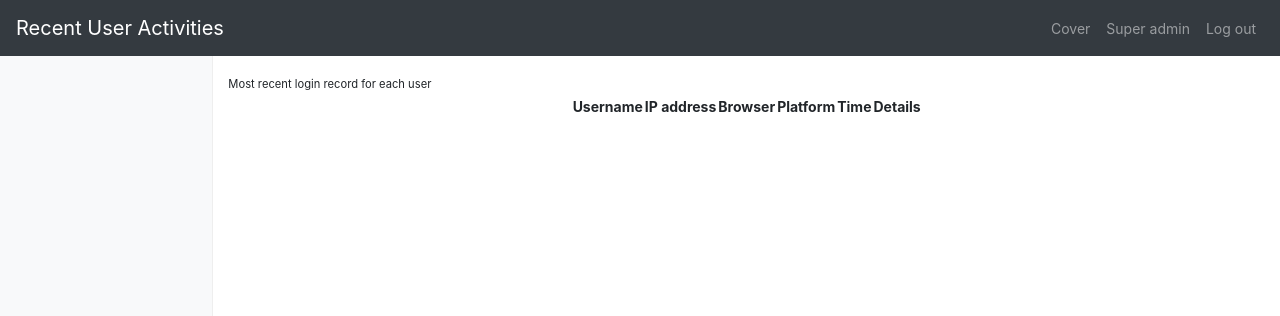
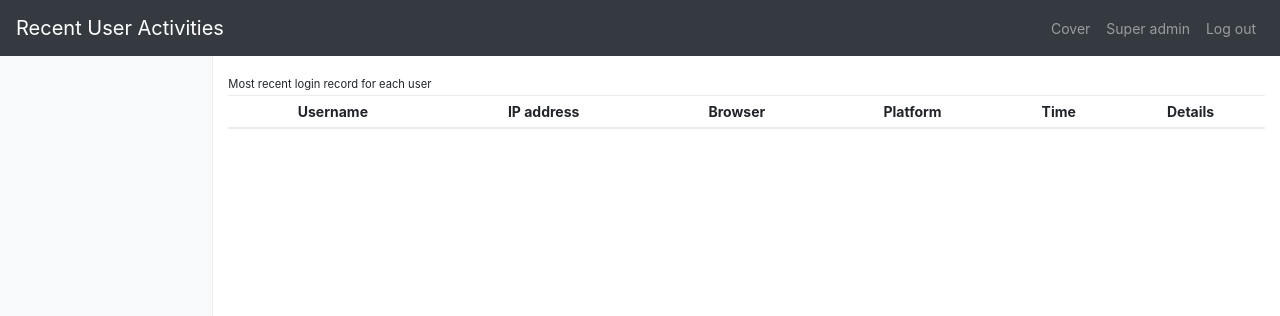
Before and after one commit to smartalecH/Project-Wiki, a Python web app: template app/templates/admin/wiki_recent_user_activities.html in a window 1280 px wide. Shown: the top 316 px of the page. Run offline with Jinja, Linux system fonts and the light colour scheme; the template is opened without the code that fills it, so the values that code supplies are empty; some libraries are stand-ins or nearby versions.

Commit message:
update tables in super admin

```diff
--- a/app/static/css/admin.css
+++ b/app/static/css/admin.css
@@ -41,12 +41,9 @@
 #markdown-content li p:last-child { margin:0 }
 #markdown-content dd { margin: 0 0 0 2em; }
 #markdown-content img { border: 0; -ms-interpolation-mode: bicubic; }
-/*#markdown-content table:not(.diff) { margin: 1rem 0; border-collapse: collapse; border-spacing: 0; }
-#markdown-content .diff {line-height: 1em;}
-#markdown-content table:not(.diff) td, #markdown-content table:not(.diff) th { vertical-align: top; padding:0 10px; border: 1px solid #bbb; }
-#markdown-content table:not(.diff) th { text-align: center; }
-#markdown-content table:not(.diff) tr:nth-child(even) td, #markdown-content table:not(.diff) tr:nth-child(even) th { background: #eee; }
-*/
+.table:not(.table-left) th {
+   text-align: center;
+}
 #markdown-content .close { line-height:1rem; }
 #markdown-content nav ul { padding: 0; }
 #markdown-content figure {text-align: center;}
--- a/app/templates/admin/wiki_login_record.html
+++ b/app/templates/admin/wiki_login_record.html
@@ -79,7 +79,7 @@
 
 <br>
 
-<table align="center">
+<table align="center" class="table table-sm">
     <thead>
         <tr>
             <th>Username</th>
--- a/app/templates/admin/wiki_recent_user_activities.html
+++ b/app/templates/admin/wiki_recent_user_activities.html
@@ -6,7 +6,7 @@
 
 {% block content %}
 <small>Most recent login record for each user</small><br>
-<table align="center">
+<table align="center" class="table table-sm">
     <thead>
         <tr>
             <th>Username</th>
--- a/app/templates/admin/wiki_super_admin.html
+++ b/app/templates/admin/wiki_super_admin.html
@@ -64,7 +64,7 @@
 
 <h2>Current groups</h2>
 
-<table id="current-groups" class="table">
+<table id="current-groups" class="table table-left">
     <thead>
         <tr>
             <th>Group Name</th>
```
Also changed, not shown: app/templates/admin/wiki_all_users.html (+4 -4 lines).
